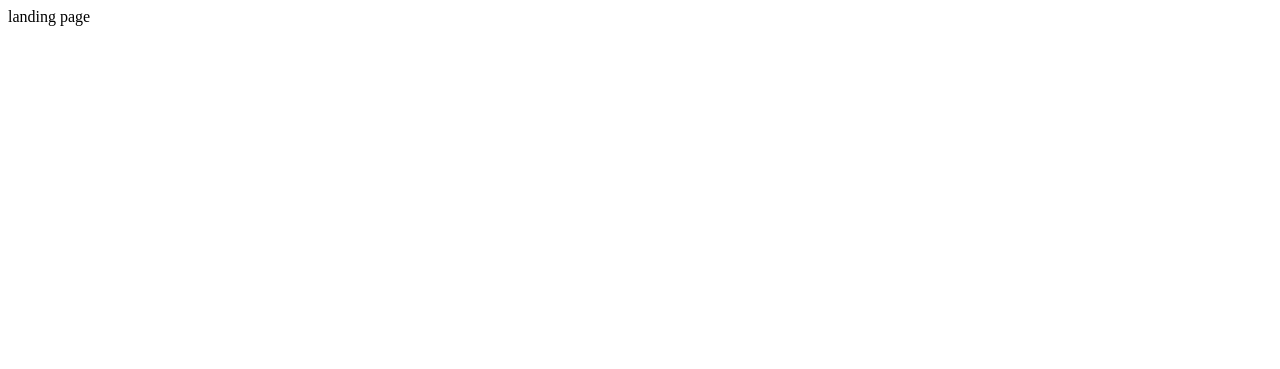
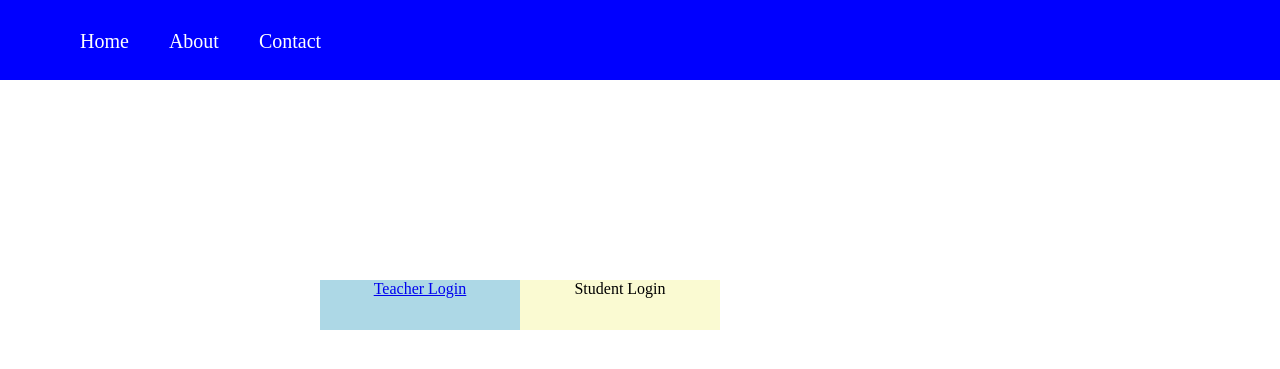
Before and after one commit to sivamohanbabu/collegeinfo, a Django app: page /landing/ in a window 1280 px wide. Before the commit the part shown is almost empty. Shown: the top 369 px of the page. Run offline with Django 5.2, Linux system fonts and the light colour scheme.

Commit message:
changes in landing page

```diff
--- a/collegeinfo/teacherinfo/templates/landing.html
+++ b/collegeinfo/teacherinfo/templates/landing.html
@@ -4,8 +4,61 @@
     <meta charset="UTF-8">
     <meta name="viewport" content="width=device-width, initial-scale=1.0">
     <title>Document</title>
+   <style>
+    header{
+        height: 80px;
+        background-color: blue;
+
+    }
+    body{
+        margin: 0px;
+    }
+    ul{
+        margin: 0px;
+    }
+    li{
+        padding-top: 30px;
+        padding-left: 40px;
+        color: white;
+        font-size: 20px;
+    }
+    .box1{
+        height: 50px;
+        width: 200px;
+        background-color: lightblue;
+        text-align: center;
+    }
+    .box2{
+         height: 50px;
+       width: 200px;
+        background-color: lightgoldenrodyellow;
+          text-align: center;
+    }
+    .box{
+        display: flex;
+        margin:auto auto;
+        margin-left:320px;
+        margin-top: 200px;
+    }
+   </style>
 </head>
 <body>
-    landing page
+  <header style="color: black; height: 80px;">
+    <nav>
+<ul style="list-style-type: none; display: flex;">
+    <li>Home</li>
+    <li>About</li>
+    <li>Contact</li>
+</ul>
+    </nav>
+  </header>
+  <main>
+   <div class="box">
+    <a href="{% url 'register' %}">
+    <div class="box1">Teacher Login</div>
+    </a>
+    <div class="box2">Student Login</div>
+    </div>
+  </main>
 </body>
 </html>
```
